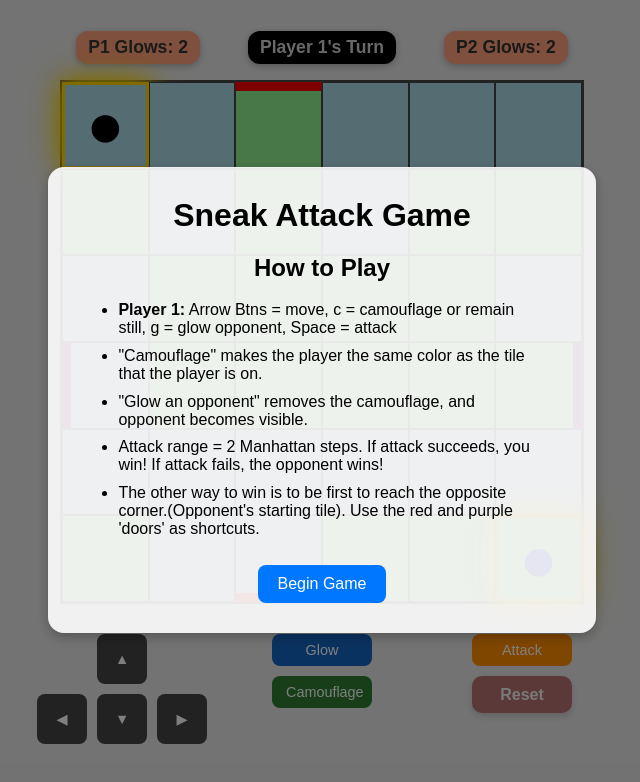
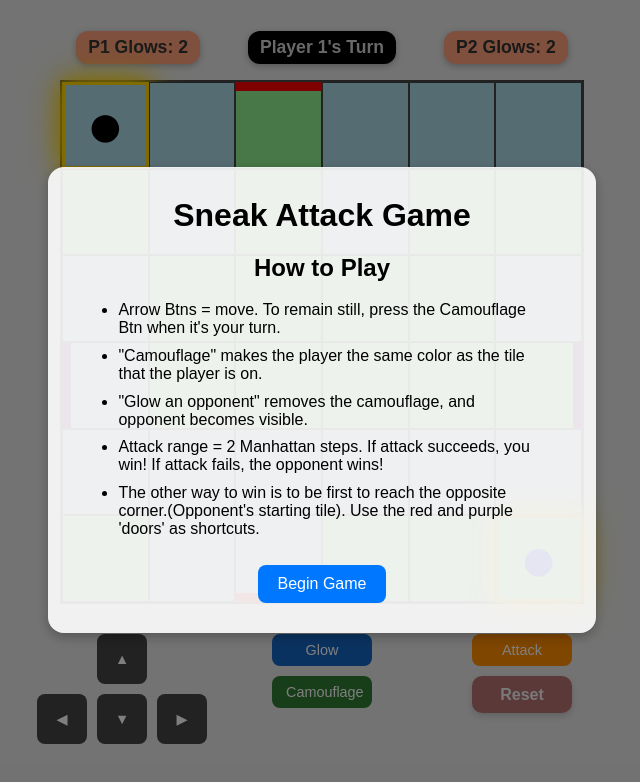
Before and after one commit to markmcla74/Sneak-Attack-Game-1Player, a plain HTML site: page index.html in a window 1280 px wide. Shown: the whole page, without its empty margins (318-958 px from the left). Drawn offline with Linux system fonts and the light colour scheme.

Commit message:
Add files via upload

```diff
--- a/index.html
+++ b/index.html
@@ -14,8 +14,7 @@
       <h1>Sneak Attack Game</h1>
       <h2>How to Play</h2>
       <ul>
-        <li><b>Player 1:</b> Arrow Btns = move, c = camouflage or remain still,
-        g = glow opponent, Space = attack</li>
+        <li>Arrow Btns = move. To remain still, press the Camouflage Btn when it's your turn.</li>
         <li>"Camouflage" makes the player the same color as the tile that the player is on.</li>
         <li>"Glow an opponent" removes the camouflage, and opponent becomes visible.</li>
         <li>Attack range = 2 Manhattan steps. If attack succeeds, you win! If attack fails, the opponent wins!</li>
```
